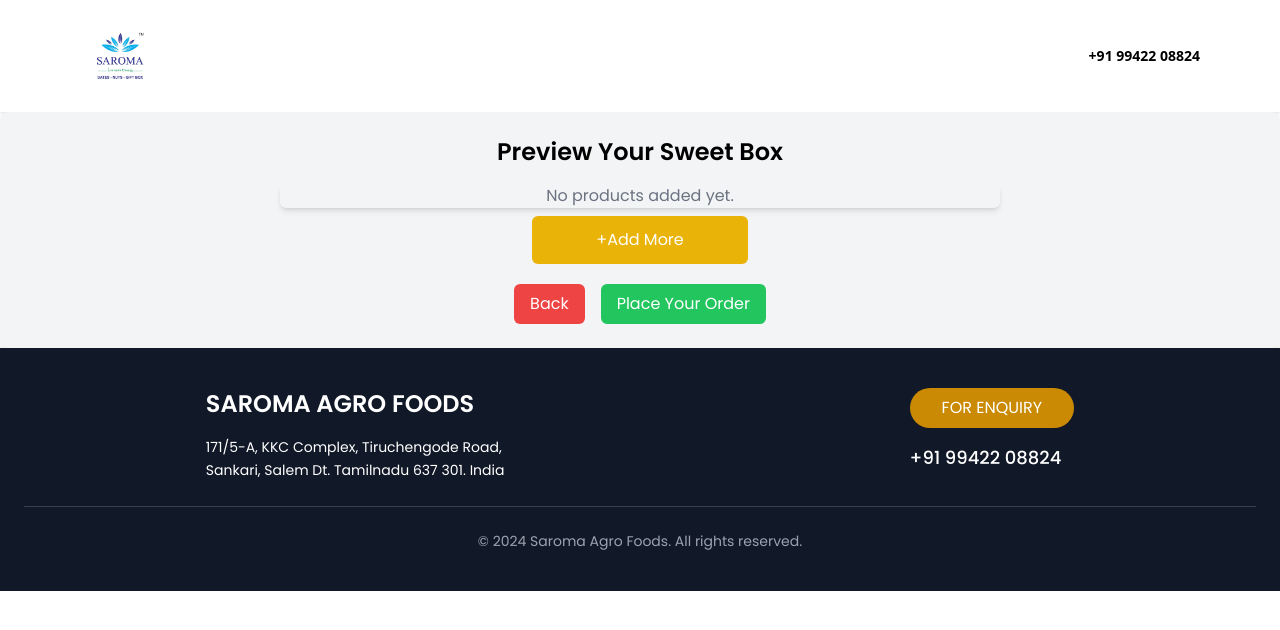
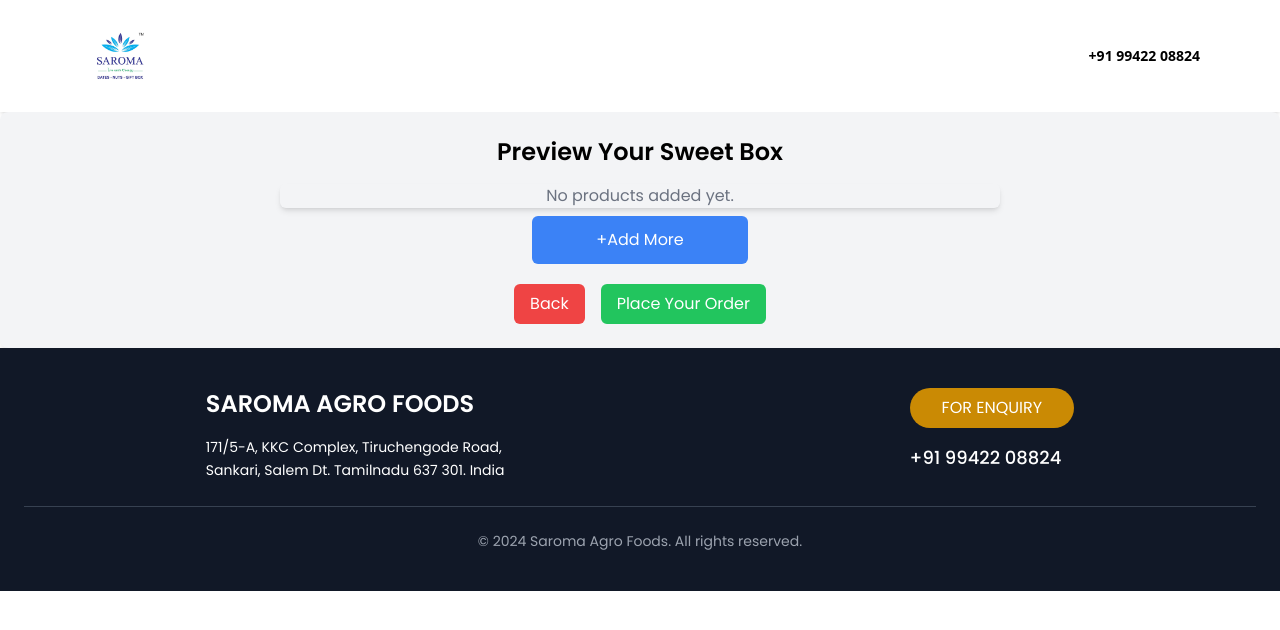
Before and after one commit to Ajay-muthusamy/saaro_foods_frontend, a React (Vite) app: page /preview-box in a window 1280 px wide. Shown: the top 630 px of the page. Built offline with nearby package versions, Linux system fonts and the light colour scheme.

Commit message:
update_frontend

```diff
--- a/src/Product/Product.jsx
+++ b/src/Product/Product.jsx
@@ -204,6 +204,7 @@
           <h2 className="text-2xl">{upQuantity}</h2>
         </div>
         <div className="px-10 py-4 rounded-md border-2">
+          <h1>15% Offer </h1>
           <h1 className="font-poppins font-semibold text-1xl">Total Amount</h1>
           <h2 className="text-2xl">₹ : {total}</h2>
         </div>
--- a/src/components/PreviewList/PreviewOrder.jsx
+++ b/src/components/PreviewList/PreviewOrder.jsx
@@ -200,13 +200,13 @@
       </h2>
       <div className="flex justify-center">
         <div>
-          <div className="overflow-hidden rounded-md shadow-md w-[90vh]">
+          <div className="overflow-hidden rounded-md shadow-md md:w-[90vh]">
             {products.length === 0 ? (
               <p className="text-center text-gray-500">
                 No products added yet.
               </p>
             ) : (
-              <div className="grid grid-cols-2 gap-4">
+              <div className="grid grid-cols-2 gap-4 ">
                 {products.map((product, index) => (
                   <motion.div
                     key={index}
@@ -232,7 +232,7 @@
           <div className="flex justify-center">
             <button
               onClick={handleMore}
-              className="bg-yellow-500 text-white rounded-md px-16 py-3 mt-2"
+              className="bg-blue-500 text-white rounded-md px-16 py-3 mt-2"
             >
               +Add More
             </button>
```
